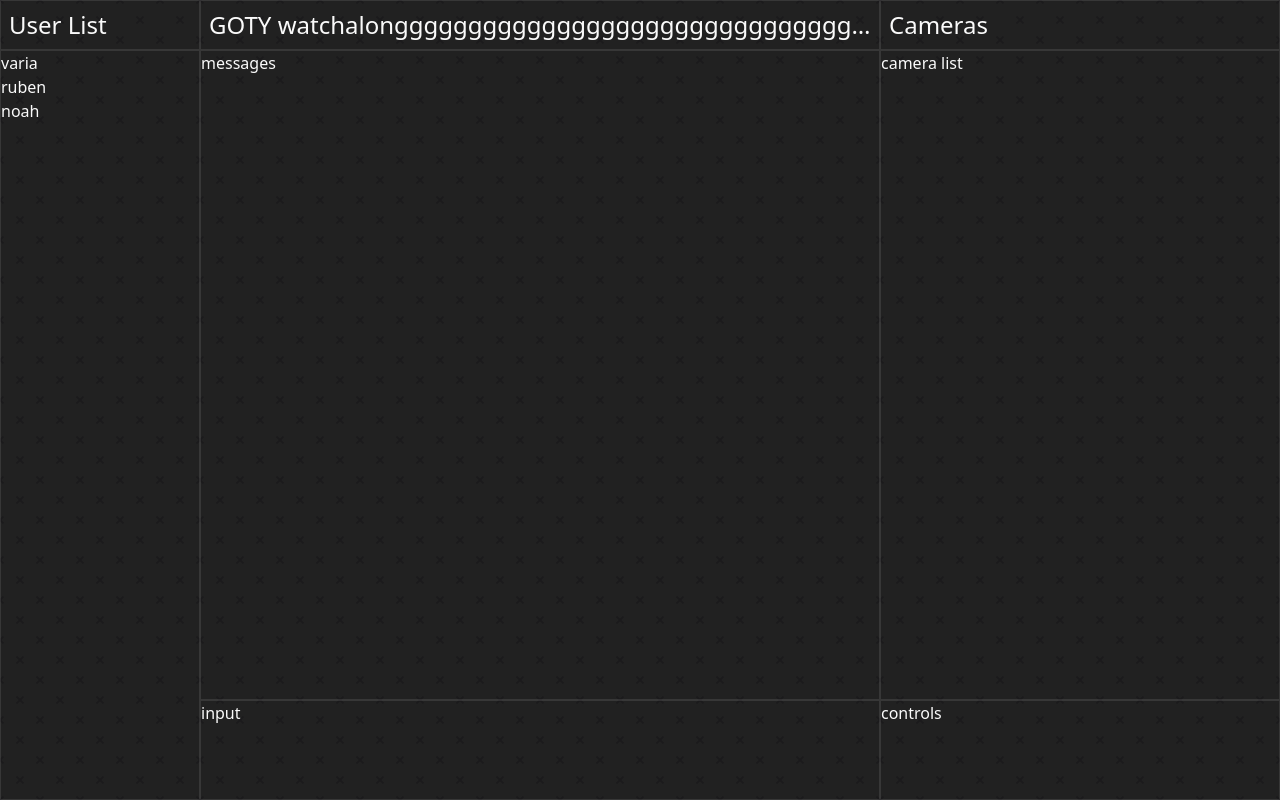
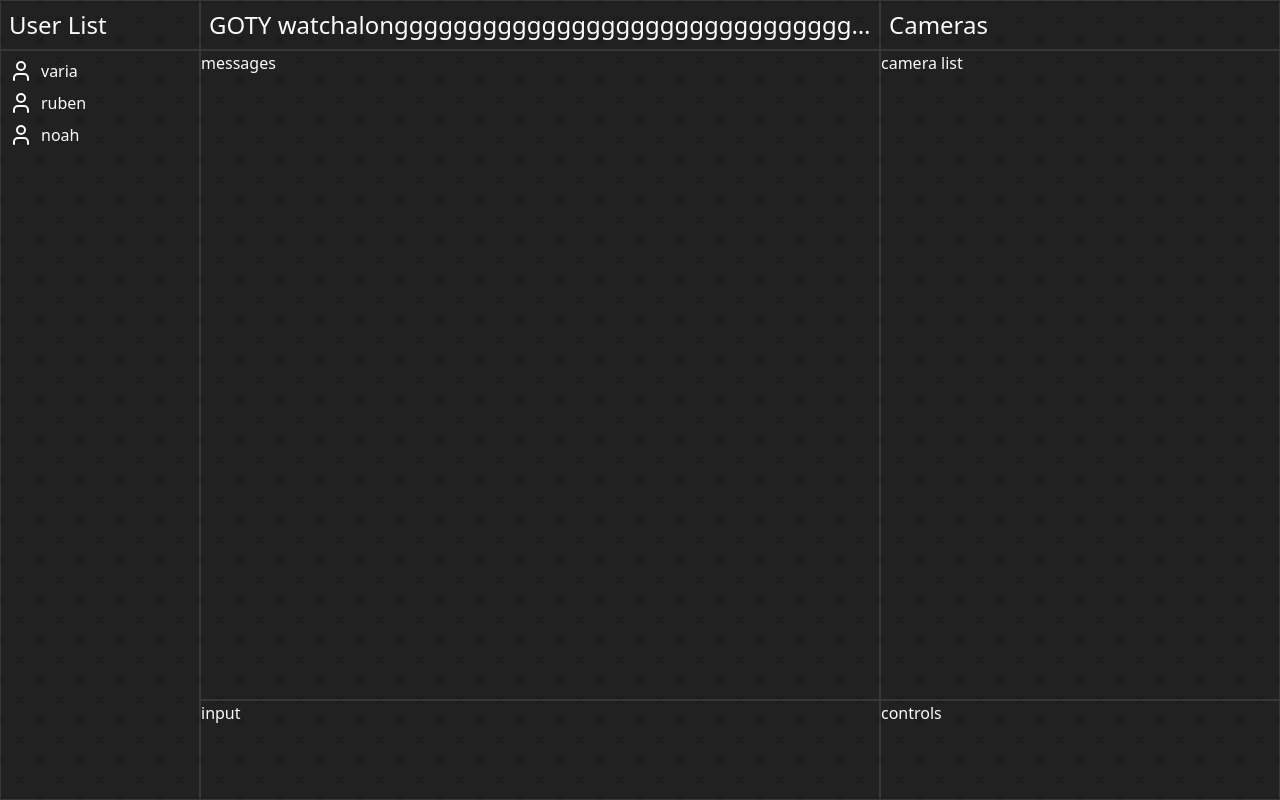
Before and after one commit to varia418/randtalk, a React (Vite) app: page /room/1 in a window 1280 px wide. Built offline with nearby package versions, Linux system fonts and the light colour scheme.

Commit message:
add UserList component

```diff
--- /dev/null
+++ b/src/components/UserList.tsx
@@ -0,0 +1,17 @@
+import type { User } from "@/types";
+import { User as UserIcon } from "lucide-react";
+
+function UserList({ users }: { users: User[] }) {
+	return (
+		<ul className="flex flex-col gap-2 p-2">
+			{users.map((user) => (
+				<li className="truncate flex gap-2">
+					<UserIcon />
+					<span>{user.name}</span>
+				</li>
+			))}
+		</ul>
+	);
+}
+
+export default UserList;
--- a/src/pages/ChatRoom.tsx
+++ b/src/pages/ChatRoom.tsx
@@ -1,7 +1,13 @@
+import UserList from "@/components/UserList";
 import { useParams } from "react-router";
 
 function ChatRoom() {
 	const { roomId } = useParams();
+	const users = [
+		{ id: 1, name: "varia" },
+		{ id: 2, name: "ruben" },
+		{ id: 3, name: "noah" },
+	];
 	return (
 		<div className="min-h-screen grid grid-rows-[50px_minmax(300px,1fr)_100px] grid-cols-[200px_minmax(400px,1fr)_400px]">
 			<div className="border px-2 flex items-center">
@@ -17,11 +23,7 @@
 				<h1 className="text-2xl truncate">Cameras</h1>
 			</div>
 			<div className="border row-span-2">
-				<ul>
-					<li className="truncate">varia</li>
-					<li>ruben</li>
-					<li>noah</li>
-				</ul>
+				<UserList users={users} />
 			</div>
 			<div className="border auto-rows-max auto-cols-max">messages</div>
 			<div className="border">camera list</div>
--- a/src/types/index.ts
+++ b/src/types/index.ts
@@ -5,3 +5,8 @@
 	numberOfParticipants: number;
 	createdAt: Date;
 }
+
+export interface User {
+    id: number;
+    name: string;
+}
```
